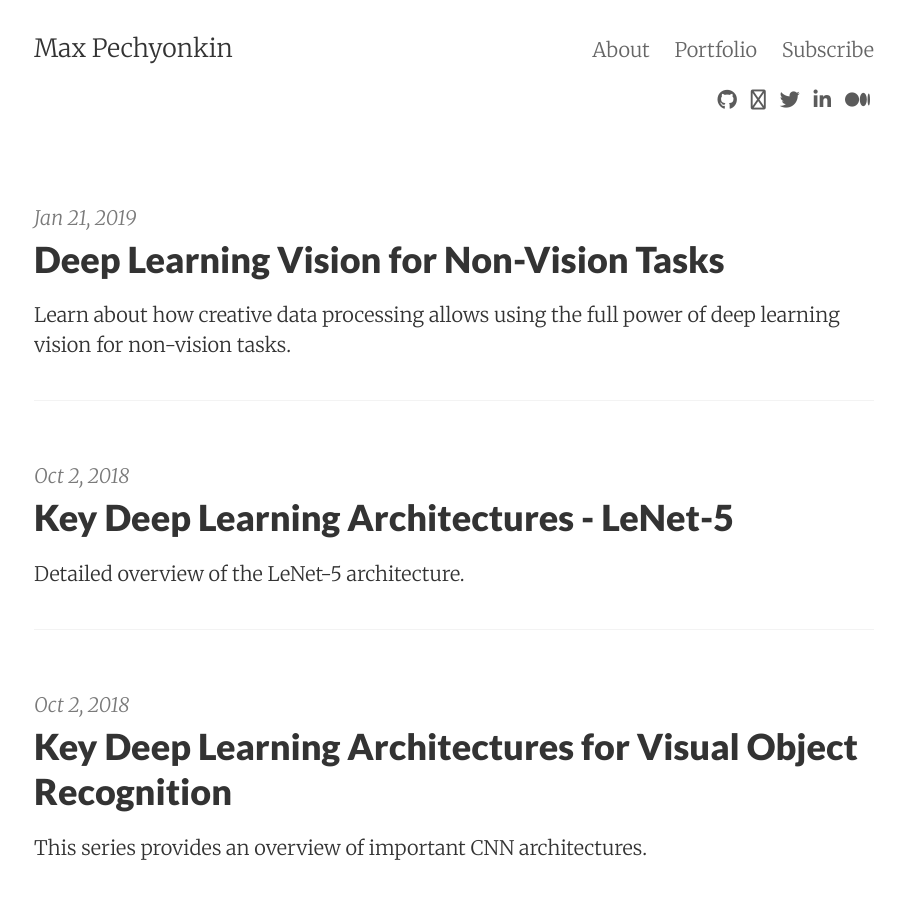
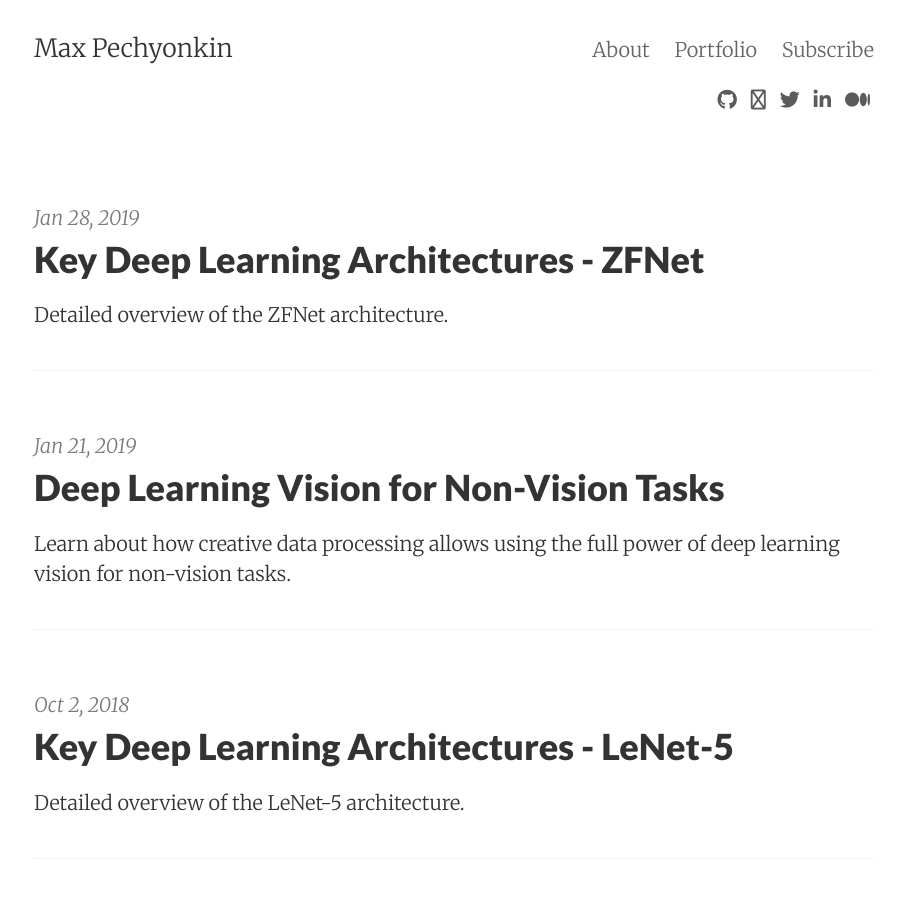
Before and after one commit to pechyonkin/pechyonkin.github.io, a Jekyll site: the page built from index.html, in a window 1280 px wide and 900 px high. Shown: the whole window, without its empty margins (186-1091 px from the left). Built offline with Jekyll 4.4.1, drawn with Linux system fonts in a browser that asks for light colours; nearby versions of some CDN libraries; the list of posts is cut into pages by our own code; part of the change alters nothing that is shown.

Commit message:
publish overview of zfnet

```diff
--- a/_posts/2018-10-02-architectures.md
+++ b/_posts/2018-10-02-architectures.md
@@ -21,10 +21,10 @@ Sorted in chronological order.
 
 - [LeNet](/architectures/lenet) (1998)
 - [AlexNet](/architectures/alexnet) (2012)
+- [ZFNet](/architectures/zfnet) (2013)
 
 Coming soon:
 
-- ZFNet (2013)
 - GoogLeNet (2014)
 - Inception (2014)
 - VGG (2014)
--- /dev/null
+++ b/_posts/2019-01-28-zfnet.md
@@ -0,0 +1,139 @@
+---
+layout:     post
+title:      Key Deep Learning Architectures - ZFNet
+date:       2019-01-28
+summary:    Detailed overview of the ZFNet architecture.
+permalink:    /architectures/:title/
+use_math:    true
+subscription-form: true
+---
+
+ZFNet [2013, [paper](https://arxiv.org/pdf/1311.2901v3.pdf) by Zeiler et al.]
+
+## Main ideas
+
+Deconvolution, transfer learning (*supervised pretraining* is the term used in the paper), learning rate annealing with momentum
+
+## Why it is important
+
+This architecture won the ImageNet competition in 2013, achieving the error rate of 14.8% (compared to 15.4% in the previous year).
+
+Besides, this paper introduced a way to visualize learned convolutional features. Before this work, convolutional neural networks were pretty much black boxes, whose internal workings were unknown. This paper offered essential insights into how convolutional neural networks are learning internal representations. To achieve this goal, the authors introduce a way to map learned features into input pixel space by using a specially designed **Deconvolutional Network**.
+
+## Brief description
+
+### Deconvolution
+
+Before I get into the application of deconvolutions in this paper, first I would like to note that you should not confuse deconvolutions in deep learning with deconvolutions in signal processing, they are very different. In deep learning, deconvolutions are also called transposed convolution and partially strided convolutions. Below, I explain why the term transposed is used.
+
+Convolution allows going from a specified input dimension to some output dimension. Note that the shape of the output dimension is [defined](https://arxiv.org/abs/1603.07285) by parameters of a given convolution: input size, kernel size, strides, and padding. Deconvolution (transposed convolution) allows to go in the opposite direction: from the output dimension go back to the input dimension. Why would such operation be necessary? There are two reasons:
+
+1. deconvolution is used during backpropagation of error through the convolutional layer
+2. deconvolution is used for upscaling of input in specific deep learning applications such as [superresolution](https://cv-tricks.com/deep-learning-2/image-super-resolution-to-enhance-photos/) and [hourglass networks](https://arxiv.org/abs/1603.06937), to name a few.
+
+Backpropagation for the convolutional layer is a deconvolution operation applied to the incoming gradient of the convolutional layer. If you look at convolution operation as the matrix multiplication of input by a convolution matrix $C$ (which is defined by the convolution kernel weights), then backpropagating the error is equivalent to multiplying the incoming gradient by the transpose of the convolution matrix $C$. This is why deconvolution is also called transposed convolution. Note that multiplying by the transposed convolution matrix, $C^T$, is equivalent to deconvolution with filters rotated by 180 degrees.
+
+As for using deconvolutions in upscaling, you perform deconvolution but learn new filters, so that convolutional filters from preceding layers don't need to be reused.
+
+### Deconvolution Network for Learned Features Visualizations
+
+Visualizations produced are reconstructed patterns from an input image coming from the validation set that cause high activations in a given feature map.
+
+To produce input images that result in maximum activations, a separate **Deconvnet** is attached to the output of each layer whose features we want to visualize. Each **Deconvnet** itself is a neural network whose input is activations of a particular layer, and the output is an image depicting pixels that are responsible for maximum activation of a convolutional kernel of our interest for a given convolutional layer. In the paper, **Deconvnet** is described as a sequence of transposed convolutions, de-pooling and a special *modified ReLU*. The sequence of operations is the reverse of the steps that were used in the original neural network to produce a particular layer’s output. For example, let’s imagine we are interested in visualizing `conv3` layer of some neural net. The computation below is performed to get to the output of the layer `conv3`:
+
+`input image -> conv1 -> relu -> conv2 -> relu -> pool -> conv3`
+
+Deconvnet attached to the output, will perform operations in reverse:
+
+`de-conv3 -> de-pool -> relu* -> de-conv2 -> relu* -> de-conv1 -> output image`
+
+The output of the Deconvnet has the same dimensions as the input image in the convnet we are visualizing.
+
+Note that `de-conv` stands for *deconvolution*, this operation is also sometimes called *transposed convolution*. It uses transposed convolutional kernels of the original network that we want to visualize.
+
+De-pooling operation (`de-pool`) is expanding dimensionality of data by remembering the pooled positions in the forward pass of the network we want to visualize.
+
+*Modified ReLU* (`relu*`) only passes forward positive activation, this is equivalent to backpropagating only positive gradients, which is different from backpropagating through a regular ReLU. This is why the authors call it *modified*.
+
+The paper is not very clear about why all these steps are necessary. After some research, I found another way to look at the Deconvnet: it is just a modified backpropagation step of the original convnet we are visualizing. Let’s get back to the example from above:
+
+`input image -> conv1 -> relu -> conv2 -> relu -> pool -> conv3`
+
+Backward pass for this computation looks like this:
+
+`backprop conv3 -> backprop pool -> backprop conv2 -> backprop relu -> backprop conv1 -> gradients of the input image`
+
+Now, backprop through a convolutional layer is just a deconvolution with the kernel rotated by 180 degrees (transposed convolution), so we have `backprop conv = de-conv`. Backprop through pooling is the same as `de-pool` as defined in the paper. Lastly, instead of using standard backpropagation through ReLU, the authors use modified ReLU, that only passes the positive activations. So, the backprop step now looks like this:
+
+`de-conv3 -> de-pool -> relu* -> de-conv2 -> relu* -> de-conv1 -> output image`
+
+To conclude, the **Deconvnet** is a slightly modified backward pass through a convnet that you are trying to visualize whose output is an image that produces the maximum activation of a selected convolutional kernel for a selected convolutional layer. That image lets you understand what kind of feature this kernel learned to recognize.
+
+### Understanding Features Visualizations
+
+{% include image.html
+            img="images/201901-zfnet/layer12.png"
+            title="layer12"
+            caption="Examples of visualized features for layers 1 and 2. Note the size of activations projections and image patches are tiny for layer 1 and larger for layer 2. This has to do with different receptive fields of neurons in different layers. More on that below." %}
+
+{% include image.html
+            img="images/201901-zfnet/layer3.png"
+            title="layer3"
+            caption="Examples of visualized features for layer3. Note the size of activations projections and image patches are somewhat small, but larger than in layers 1 and 2, and more complex." %}
+
+The visualizations above are fascinating as they offer insights into the internal representation of knowledge learned by the network. It is essential to understand what precisely do they tell us. The images in the left side of the figures are projections from the highest activating neuron in a particular feature map to the pixel space of the input utilizing modified backpropagation outlined above. The images in the right side of the figure are parts of input images that produce a given projection on the left. In other words, visualization of activations is produced for each image separately.
+
+Another critical thing to note is that the size of each of these projections is equal to each neuron's receptive field upon the input image. Note that neurons in layers closer to the image have a smaller receptive field on the input image, and the further you go away from the image, the larger the receptive field becomes. I made a toy example in Excel that demonstrates that idea in figures below.
+
+{% include image.html
+            img="images/201901-zfnet/rf1.jpg"
+            title="rf1"
+            caption="In this toy example, each neuron in the first convolutional layer looks at a 3 by 3 pixels patch of the input image." %}
+
+{% include image.html
+            img="images/201901-zfnet/rf2.jpg"
+            title="rf2"
+            caption="When you go to the next convolutional layer, each neuron looks look at a 5 by 5 pixels patch of the input image. Conclusion: the farther the layer is from the input, the larger the receptive field." %}
+
+Now that you understand receptive fields recall that each convolution kernel slides across the input space and for each position it produces 1 activation. As a result, we have a 2D feature map for this kernel, consisting of numbers representing neuron activations. We can look and find the highest activation, and then we can trace back receptive fields through the network and find at which patch of the input image this particular highly activated neuron is looking. These patches are on the right side of the panel of each layer.
+
+{% include image.html
+            img="images/201901-zfnet/layer45.png"
+            title="layer45"
+            caption="Examples of visualized features for layers 4 and 5. Note the size of activations projections and image patches are larger than those of layer 3. The complexity of detected entities is also higher than in previous layers." %}
+
+Lastly, it is worth mentioning that the higher you go in the network (further away from the input), the more complex representations become. They increase complexity by combining more straightforward features from layers below. For example, if layer 2 detects circles, then layer 5 uses those detected circles when detecting god faces because dog eyes look like circles.
+
+
+### Architecture
+
+{% include image.html
+            img="images/201901-zfnet/zfnet.png"
+            title="zfnet"
+            caption="ZFNet architecture. Source: original paper." %}
+
+
+
+Overall, the architecture of the network is an optimized version of the last year's winner - AlexNet (you can read the detailed review [here](https://pechyonkin.me/architectures/alexnet/)). The authors spent some time to find out the bottlenecks of AlexNet and removing them, achieving superior performance.
+
+{% include image.html
+            img="images/201901-zfnet/dead-aliasing.png"
+            title="dead-aliasing"
+            caption="(a): 1st layer ZFNET features without feature scale clipping. (b): 1st layer features from AlexNet. Note that there are a lot of dead features - ones where the network did not learn any patterns. (c): 1st layer features for ZFNet. Note that are only a few dead features. (d): 2nd layer features from AlexNet. The grid-like patterns are so-called aliasing artifacts. They appear when receptive fields of convolutional neurons overlap and neighboring neurons learn similar structure. (e): 2nd layer features for ZFNet. Note that there are no aliasing artifacts. Source: original paper." %}
+
+In particular, they reduced filter size in the first convolutional layer from 11x11 to 7x7, which resulted in fewer dead features learned in the first layer (see the image below for an example of that). A dead feature is a situation where a convolutional kernel fails to learn any significant representation. Visually it looks like a monotonic single-color image, where all the values are close to each other.
+
+In addition to changing the filter size, the authors of FZNet have doubled the number of filters in all convolutional layers and the number of neurons in the fully connected layers as compared to the AlexNet. In the AlexNet, there were 48-128-192-192-128-2048-2048 kernels/neurons, and in the ZFNet all these doubled to 96-256-384-384-256-4096-4096. This modification allowed the network to increase the complexity of internal representations and as a result, decrease the error rate from 15.4% for last year's winner, to 14.8% to become the winner in 2013.
+
+To summarize, it was not a revolutionary change, but rather evolutionary, building upon the ideas of the previous year's winner.
+
+
+
+## Additional readings
+
+- [Intuitively Understanding Convolutions for Deep Learning](https://towardsdatascience.com/intuitively-understanding-convolutions-for-deep-learning-1f6f42faee1) - pay attention to "**Convolutions are still linear transforms**" section, where a convolution is represented as a matrix-matrix multiplication (using so-called [Toeplitz matrix](https://en.wikipedia.org/wiki/Toeplitz_matrix))
+- Stanford's CS231n Winter 2017 [Lecture 12](https://youtu.be/6wcs6szJWMY)
+- A guide to [convolutional arithmetic](https://arxiv.org/abs/1603.07285) (with [animations](https://github.com/vdumoulin/conv_arithmetic))
+- [Demystifying Convolution in Popular Deep Learning Framework — Caffe](https://medium.com/nodeflux/demystifying-convolution-in-popular-deep-learning-framework-caffe-c74a58fe6bf8) - low-level operations explained
+
+## [Return to all architectures](/architectures/)
```
Also changed, not shown: images/201901-zfnet/dead-aliasing.png (added), images/201901-zfnet/layer12.png (added), images/201901-zfnet/layer3.png (added), images/201901-zfnet/layer45.png (added), images/201901-zfnet/rf1.jpg (added), images/201901-zfnet/rf2.jpg (added), images/201901-zfnet/zfnet.png (added).
